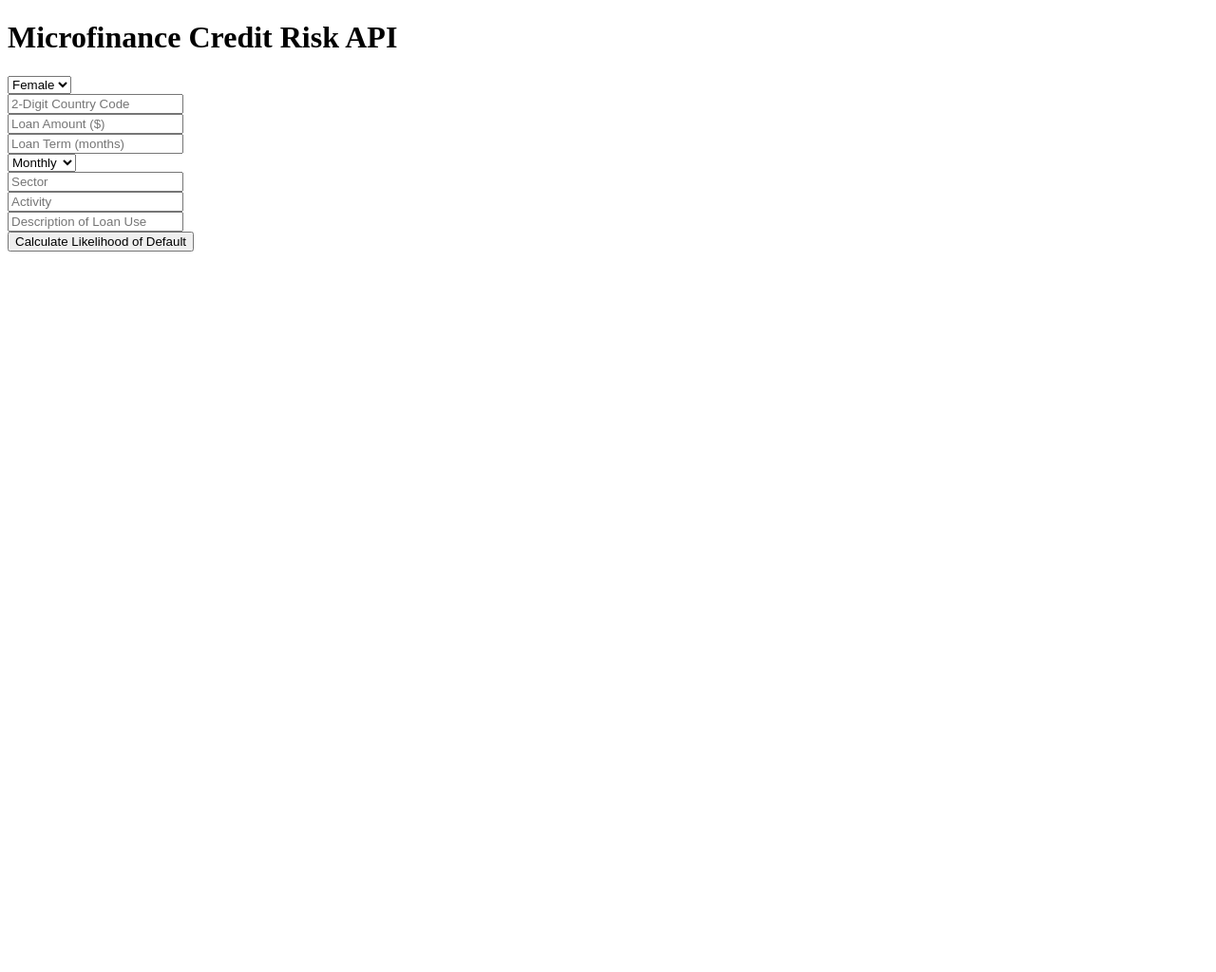
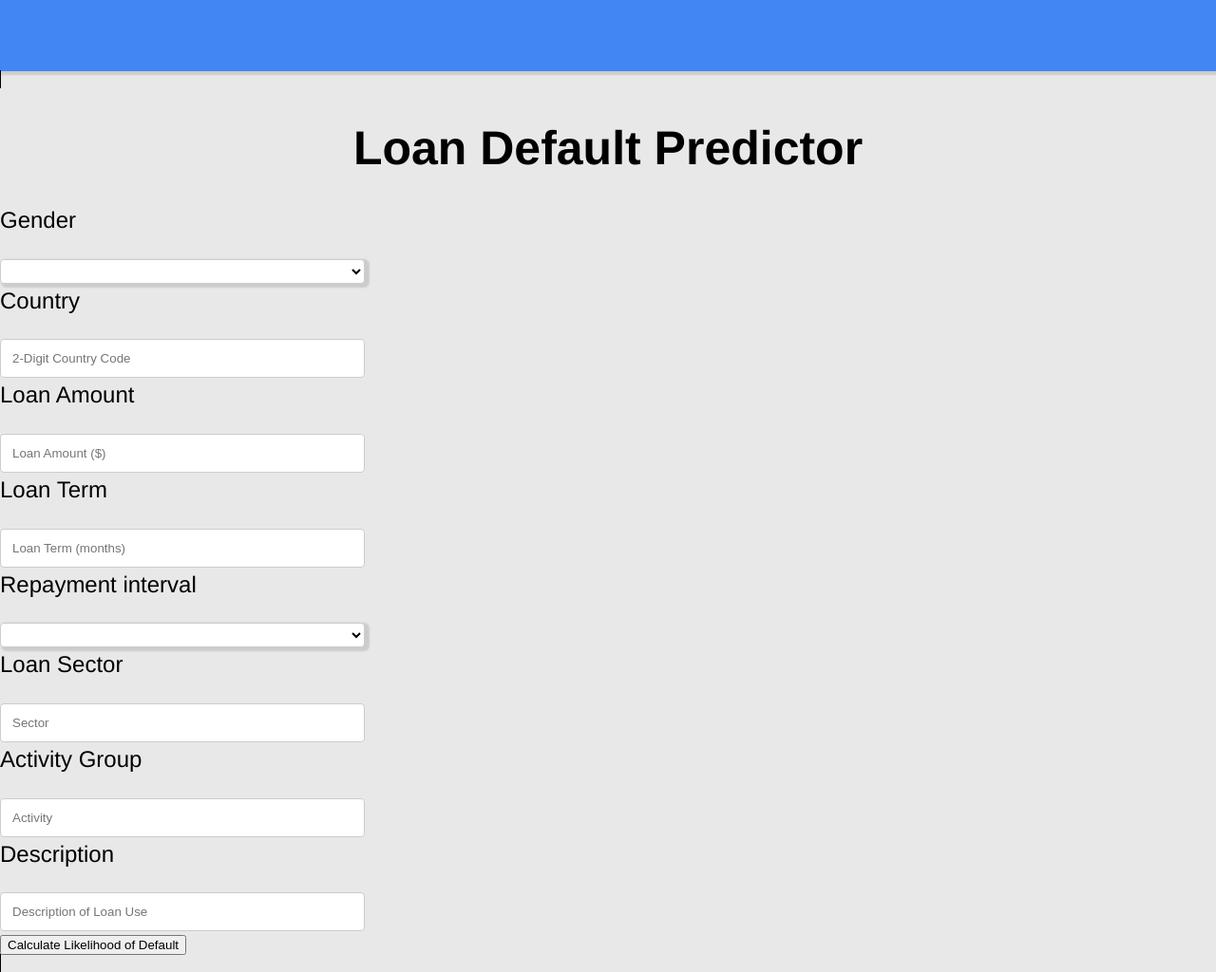
Before and after one commit to clcarver1130/dsi_capstone_project, a Flask app: page / in a window 1280 px wide. Shown: the whole page at 95% size. Before the commit the page ends 265 px from the top, so only its background shows below. Run offline with Flask 2, Linux system fonts and the light colour scheme.

Commit message:
Styled flask app w/ Jordan

```diff
--- a/flask_api/api_pipeline.py
+++ b/flask_api/api_pipeline.py
@@ -40,6 +40,6 @@
     with open('../scripts/final_model.pkl', 'rb') as input:
         model = pickle.load(input)
         pred = model.predict_proba(final_df)[:, 1]
-        pred_str = str(pred[0] * 100) + '%'
+        pred_str = str(round(pred[0] * 100, 2)) + '%'
 
     return pred_str
--- a/flask_api/app.py
+++ b/flask_api/app.py
@@ -6,16 +6,18 @@
 
 app = Flask(__name__, template_folder='templates')
 
+# Load the form page
 @app.route('/', methods=['GET'])
 def form():
     '''Render a page containing a form  where the user can input the borrower information'''
-    return render_template('form.html')
+    return render_template('form.html', prediction='')
 
-@app.route('/predict', methods = ['POST', 'GET'])
+# Loads the result page
+@app.route('/', methods = ['POST', 'GET'])
 def predict():
     data = request.form
     pred = predict_default(data)
-    return render_template('predict.html', prediction=pred)
+    return render_template('form.html', prediction=pred)
 
 if __name__ == '__main__':
-    app.run(debug=True, port=5008)
+    app.run(debug=True, port=5010)
--- a/flask_api/templates/form.html
+++ b/flask_api/templates/form.html
@@ -3,37 +3,139 @@
   <head>
     <meta charset="utf-8">
 
+    <script>
+    function onSubmit(e){
+      e.preventDefault();
+    }
+
+    </script>
+
+    <style>
+
+    body,html{
+      height: 100%;
+      background: #e8e8e8;
+      margin: 0;
+      font-family: "Expert-Sans-Light","Helvetica",Helvetica,Arial,sans-serif;
+    font-weight: normal;
+    font-style: normal;
+    }
+      .MicroFinance{
+        font-size: 50px;
+      }
+      .container{
+        display: inline;
+        border:1px solid black;
+        height: 500px;
+        width: 100%;
+        text-align: left;
+
+      }
+      .divider{
+        margin-top:100px;
+        margin-left: 40px;
+      }
+      select{
+        width:130px;
+        height: 25px;
+        border:none;
+        background: white;
+        -webkit-box-shadow: 3px 2px 2px 2px #ccc;  /* Safari 3-4, iOS 4.0.2 - 4.2, Android 2.3+ */
+        -moz-box-shadow:    3px 2px 2px 2px #ccc;  /* Firefox 3.5 - 3.6 */
+        box-shadow:         3px 2px 2px 2px #ccc;  /* Opera 10.5, IE 9, Firefox 4+, Chrome 6+, iOS 5 */
+        margin-top: 1em;
+      }
+
+      input[type=text], select, textarea{
+    width: 30%;
+    padding: 12px;
+    border: 1px solid #ccc;
+    border-radius: 4px;
+    box-sizing: border-box;
+    margin-top:2em;
+    resize: vertical;
+    margin-bottom: 4px;
+
+
+  }
+  .dunno{
+    text-align: center;
+  }
+  label{
+    font-size: 24px;
+  }
+  input, label{
+    display: block;
+  }
+  .header{
+    height: 75px;
+    background: #4286f4;
+    -webkit-box-shadow: 3px 2px 2px 2px #ccc;  /* Safari 3-4, iOS 4.0.2 - 4.2, Android 2.3+ */
+    -moz-box-shadow:    3px 2px 2px 2px #ccc;  /* Firefox 3.5 - 3.6 */
+    box-shadow:         3px 2px 2px 2px #ccc;  /* Opera 10.5, IE 9, Firefox 4+, Chrome 6+, iOS 5 */
+  }
+    </style>
+
   </head>
-  <header>
-    <h1>Microfinance Credit Risk API</h1>
+  <header class='header'>
+
   </header>
+    <div class='container'>
+      <div class='dunno'>
+    <h1 class='MicroFinance'>Loan Default Predictor</h1>
+  </div>
   <body>
-  <form class="" action="/predict" method="post">
+    <div className='divider'>
+  <form class="" action="/" method="post">
+    <label>Gender</label>
     <select>
       <option value="female">Female</option>
       <option value="male">Male</option>
       <option value="group">Group</option>
     </select>
-    <br>
+    <label>Country</label>
     <input type="text" name="Country Code" value="" placeholder="2-Digit Country Code">
-    <br>
+
+
+
+
+
+    <label>Loan Amount</label>
+
     <input type="text" name="Amount" value="" placeholder="Loan Amount ($)">
-    <br>
+
+
+    <label>Loan Term</label>
+
     <input type="text" name="Term" value="" placeholder="Loan Term (months)">
-    <br>
+
+    <label>Repayment interval</label>
+
     <select>
       <option value="monthly">Monthly</option>
       <option value="irregular">Irregular</option>
       <option value="bullet">Bullet</option>
     </select>
-    <br>
+
+    <label>Loan Sector</label>
+
     <input type="text" name="Sector" value="" placeholder="Sector">
-    <br>
+
+    <label>Activity Group</label>
+
     <input type="text" name="Activity" value="" placeholder="Activity">
-    <br>
+
+    <label>Description</label>
+
     <input type="text" name="Use" value="" placeholder="Description of Loan Use">
-    <br>
-    <button type="submit" name="button">Calculate Likelihood of Default</button>
+
+    <button   onSubmit="onSubmit()"
+     type="submit" name="button">Calculate Likelihood of Default</button>
   </form>
+</div>
+  </div>
+  <div class="idk">
+    {{ prediction }}
+  </div>
   </body>
 </html>
```
